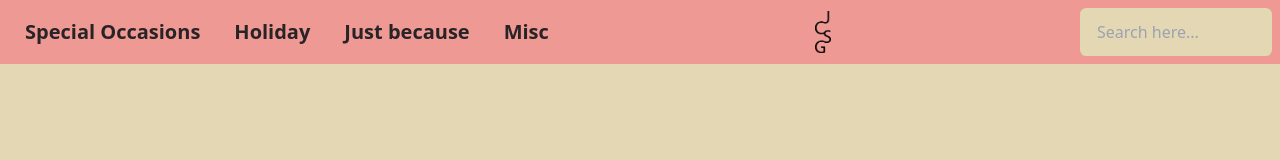
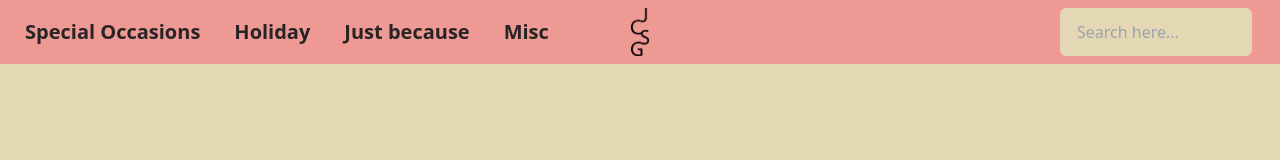
Before and after one commit to jwwinburn/CourtneysCards, a React (Create React App) app: page / in a window 1280 px wide. Shown: the top 160 px of the page. Built offline with nearby package versions, Linux system fonts and the light colour scheme.

Commit message:
logo centering

```diff
--- a/src/Components/Navbar.js
+++ b/src/Components/Navbar.js
@@ -5,7 +5,7 @@ function Navbar() {
   return (
         <div>
       <div className="navbar bg-primary text-primary-content flex justify-between">
-        <div className="flex justify-around">
+        <div className="w-4/12 flex justify-around">
           <a className="font-sans btn btn-ghost normal-case text-xl">
             Special Occasions
           </a>
@@ -14,11 +14,11 @@ function Navbar() {
           <a className="btn btn-ghost normal-case text-xl">Misc</a>
         </div>
 
-        <div className="max-w-[1rem] flex justify-center">
+        <div className="w-4/12 flex justify-center">
           <img className="max-h-12" src="images/JCSG_Logo.png" />
         </div>
 
-        <div className="flex justify-around">
+        <div className="w-4/12 flex justify-end pr-5">
           <input
             type="text"
             placeholder="Search here..."
```
